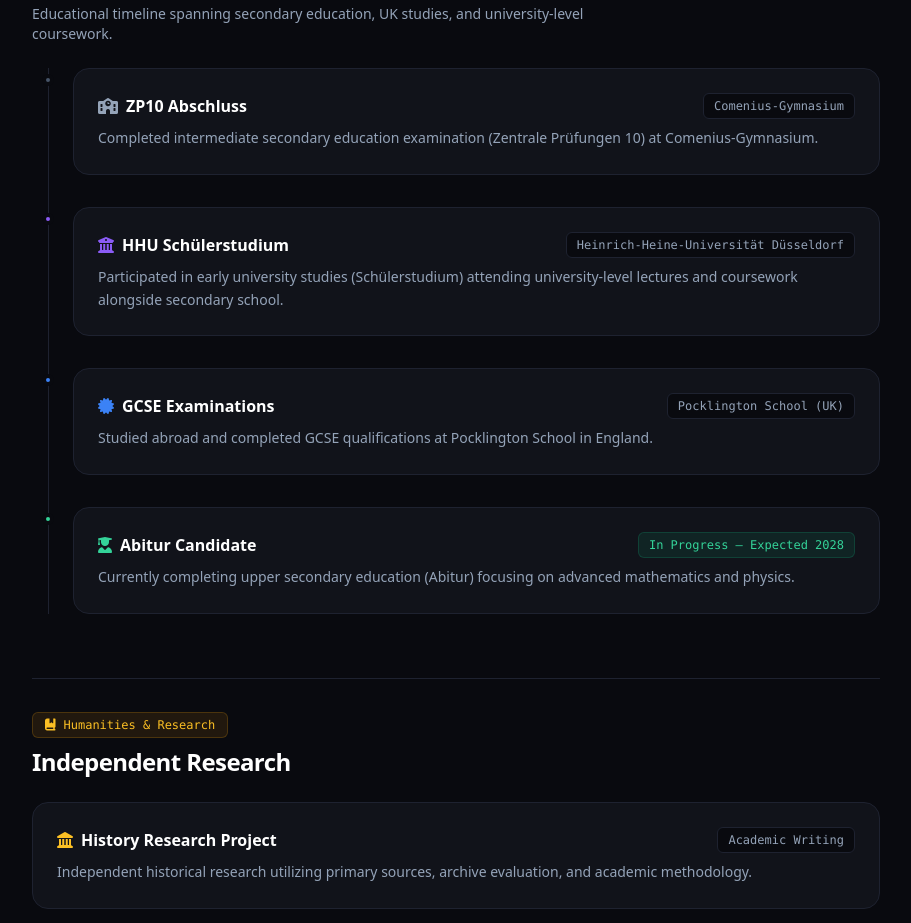
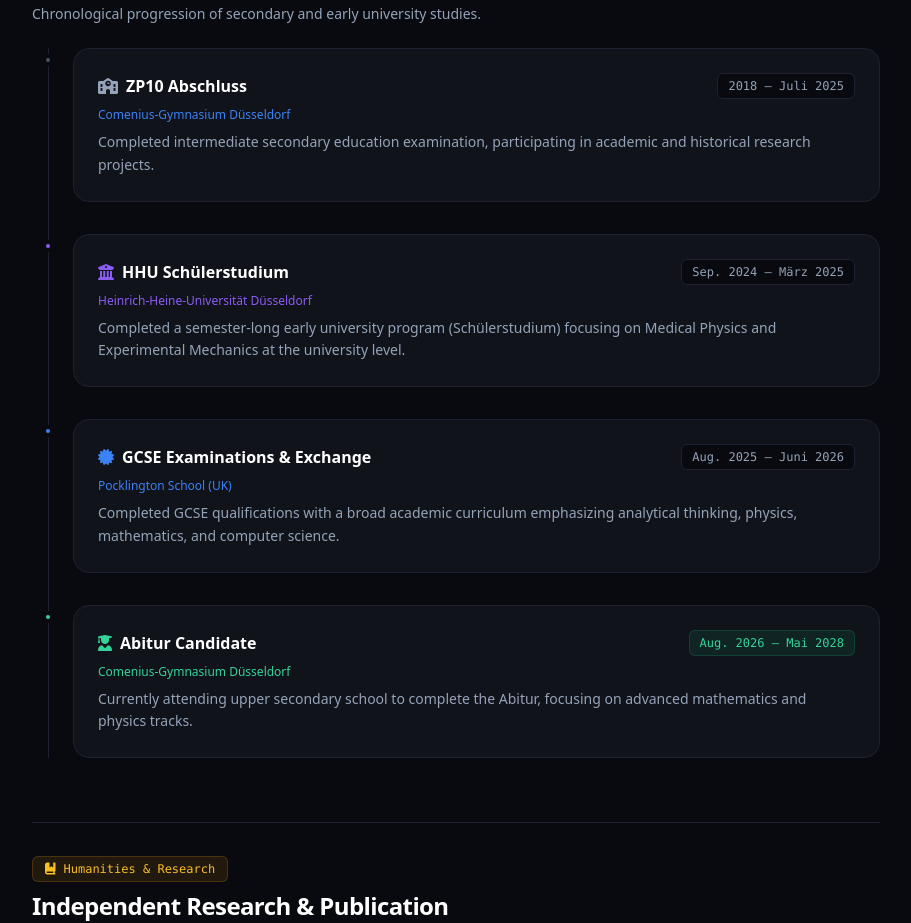
Before and after one commit to henri20HUB/portfolio, a plain HTML site: page experience.html in a window 1280 px wide. Shown: the part 204-1127 px from the top of the page, without its empty margins (184-1095 px from the left). Drawn offline with nearby package versions, Linux system fonts and the light colour scheme.

Commit message:
Added verified educational timeline (Comenius, HHU, Pocklington, Abitur 2028), published history book, and restructured technical projects & courses

```diff
--- a/experience.html
+++ b/experience.html
@@ -46,11 +46,11 @@
                     <i class="fas fa-graduation-cap"></i> /academic-background
                 </div>
                 <h1 class="text-3xl font-bold tracking-tight text-white">Academic Background</h1>
-                <p class="text-slate-400 text-sm max-w-xl">Educational timeline spanning secondary education, UK studies, and university-level coursework.</p>
+                <p class="text-slate-400 text-sm max-w-xl">Chronological progression of secondary and early university studies.</p>
             </div>
 
             <div class="relative border-l border-borderSubtle ml-4 pl-6 space-y-8">
-                <!-- 1. ZP10 -->
+                <!-- 1. ZP10 Abschluss -->
                 <div class="relative group">
                     <div class="absolute -left-[31px] top-1.5 w-3 h-3 rounded-full bg-slate-600 border-4 border-darkBg group-hover:scale-125 transition-transform"></div>
                     <div class="p-6 rounded-2xl bg-cardBg border border-borderSubtle space-y-2">
@@ -58,10 +58,11 @@
                             <h2 class="font-semibold text-white text-base flex items-center gap-2">
                                 <i class="fas fa-school text-slate-400"></i> ZP10 Abschluss
                             </h2>
-                            <span class="text-xs font-mono text-slate-400 bg-darkBg px-2.5 py-1 rounded-md border border-borderSubtle">Comenius-Gymnasium</span>
+                            <span class="text-xs font-mono text-slate-400 bg-darkBg px-2.5 py-1 rounded-md border border-borderSubtle">2018 – Juli 2025</span>
                         </div>
+                        <p class="text-xs text-accentBlue font-medium">Comenius-Gymnasium Düsseldorf</p>
                         <p class="text-sm text-slate-400 leading-relaxed">
-                            Completed intermediate secondary education examination (Zentrale Prüfungen 10) at Comenius-Gymnasium.
+                            Completed intermediate secondary education examination, participating in academic and historical research projects.
                         </p>
                     </div>
                 </div>
@@ -74,10 +75,11 @@
                             <h2 class="font-semibold text-white text-base flex items-center gap-2">
                                 <i class="fas fa-university text-accentPurple"></i> HHU Schülerstudium
                             </h2>
-                            <span class="text-xs font-mono text-slate-400 bg-darkBg px-2.5 py-1 rounded-md border border-borderSubtle">Heinrich-Heine-Universität Düsseldorf</span>
+                            <span class="text-xs font-mono text-slate-400 bg-darkBg px-2.5 py-1 rounded-md border border-borderSubtle">Sep. 2024 – März 2025</span>
                         </div>
+                        <p class="text-xs text-accentPurple font-medium">Heinrich-Heine-Universität Düsseldorf</p>
                         <p class="text-sm text-slate-400 leading-relaxed">
-                            Participated in early university studies (Schülerstudium) attending university-level lectures and coursework alongside secondary school.
+                            Completed a semester-long early university program (Schülerstudium) focusing on Medical Physics and Experimental Mechanics at the university level.
                         </p>
                     </div>
                 </div>
@@ -88,12 +90,13 @@
                     <div class="p-6 rounded-2xl bg-cardBg border border-borderSubtle space-y-2">
                         <div class="flex flex-col sm:flex-row sm:items-center justify-between gap-1">
                             <h2 class="font-semibold text-white text-base flex items-center gap-2">
-                                <i class="fas fa-certificate text-accentBlue"></i> GCSE Examinations
+                                <i class="fas fa-certificate text-accentBlue"></i> GCSE Examinations & Exchange
                             </h2>
-                            <span class="text-xs font-mono text-slate-400 bg-darkBg px-2.5 py-1 rounded-md border border-borderSubtle">Pocklington School (UK)</span>
+                            <span class="text-xs font-mono text-slate-400 bg-darkBg px-2.5 py-1 rounded-md border border-borderSubtle">Aug. 2025 – Juni 2026</span>
                         </div>
+                        <p class="text-xs text-accentBlue font-medium">Pocklington School (UK)</p>
                         <p class="text-sm text-slate-400 leading-relaxed">
-                            Studied abroad and completed GCSE qualifications at Pocklington School in England.
+                            Completed GCSE qualifications with a broad academic curriculum emphasizing analytical thinking, physics, mathematics, and computer science.
                         </p>
                     </div>
                 </div>
@@ -106,34 +109,36 @@
                             <h2 class="font-semibold text-white text-base flex items-center gap-2">
                                 <i class="fas fa-user-graduate text-emerald-400"></i> Abitur Candidate
                             </h2>
-                            <span class="text-xs font-mono text-emerald-400 bg-emerald-500/10 border border-emerald-500/20 px-2.5 py-1 rounded-md">In Progress — Expected 2028</span>
+                            <span class="text-xs font-mono text-emerald-400 bg-emerald-500/10 border border-emerald-500/20 px-2.5 py-1 rounded-md">Aug. 2026 – Mai 2028</span>
                         </div>
+                        <p class="text-xs text-emerald-400 font-medium">Comenius-Gymnasium Düsseldorf</p>
                         <p class="text-sm text-slate-400 leading-relaxed">
-                            Currently completing upper secondary education (Abitur) focusing on advanced mathematics and physics.
+                            Currently attending upper secondary school to complete the Abitur, focusing on advanced mathematics and physics tracks.
                         </p>
                     </div>
                 </div>
             </div>
         </div>
 
-        <!-- SECTION 2: Humanities & Independent Research -->
+        <!-- SECTION 2: Humanities & Independent Publication -->
         <div class="space-y-6 pt-8 border-t border-borderSubtle">
             <div class="space-y-2">
                 <div class="inline-flex items-center gap-2 px-3 py-1 rounded-md bg-amber-500/10 border border-amber-500/20 text-amber-400 text-xs font-mono">
                     <i class="fas fa-book-bookmark"></i> Humanities & Research
                 </div>
-                <h2 class="text-2xl font-bold tracking-tight text-white">Independent Research</h2>
+                <h2 class="text-2xl font-bold tracking-tight text-white">Independent Research & Publication</h2>
             </div>
 
-            <div class="p-6 rounded-2xl bg-cardBg border border-borderSubtle space-y-2">
+            <div class="p-6 rounded-2xl bg-cardBg border border-borderSubtle space-y-3">
                 <div class="flex flex-col sm:flex-row sm:items-center justify-between gap-1">
                     <h3 class="font-semibold text-white text-base flex items-center gap-2">
-                        <i class="fas fa-landmark text-amber-400"></i> History Research Project
+                        <i class="fas fa-landmark text-amber-400"></i> Die Unglaubliche Geschichte von Rosa Willinger
                     </h3>
-                    <span class="text-xs font-mono text-slate-400 bg-darkBg px-2.5 py-1 rounded-md border border-borderSubtle">Academic Writing</span>
+                    <span class="text-xs font-mono text-amber-400 bg-amber-500/10 border border-amber-500/20 px-2.5 py-1 rounded-md">Published June 18, 2025</span>
                 </div>
+                <p class="text-xs text-slate-400 font-mono">Edition Virgines &bull; Geschichtswettbewerb des Bundespräsidenten (Körber-Stiftung)</p>
                 <p class="text-sm text-slate-400 leading-relaxed">
-                    Independent historical research utilizing primary sources, archive evaluation, and academic methodology.
+                    Co-authored and published a historical book through a school history club project at Comenius-Gymnasium, investigating Jewish history in the Rhineland using source-critical methodology and archival research.
                 </p>
             </div>
         </div>
```
Also changed, not shown: contact.html (+1 -1 lines), projects.html (+7 -7 lines), 1 other file.
